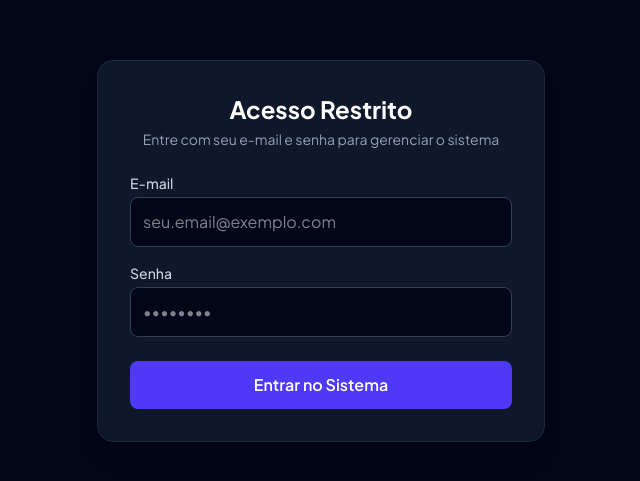
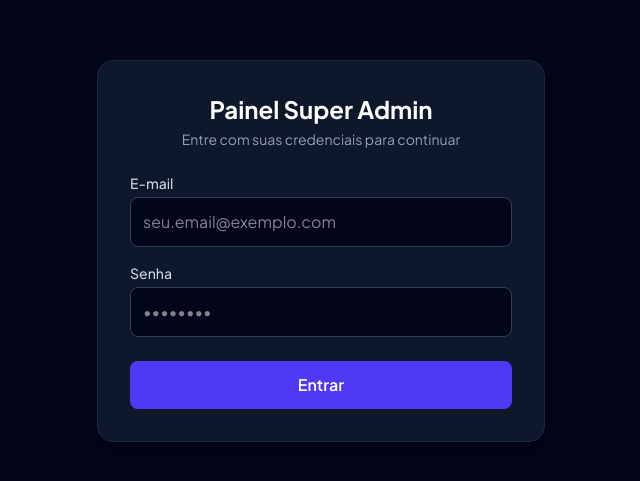
Before and after one commit to welsonpaz/site-urban, a React (Vite) app: page / in a window 1280 px wide. Shown: the part 149-630 px from the top of the page, without its empty margins (319-959 px from the left). Built offline with nearby package versions, Linux system fonts and the light colour scheme; no server answers.

Commit message:
Update App.tsx

```diff
--- a/src/App.tsx
+++ b/src/App.tsx
@@ -7,14 +7,12 @@ export default function App() {
   const [user, setUser] = useState<any>(null);
   const [loading, setLoading] = useState(true);
 
-  // Estados para a tela de login caso ela seja controlada aqui
   const [email, setEmail] = useState('');
   const [password, setPassword] = useState('');
   const [loginError, setLoginError] = useState('');
   const [loggingIn, setLoggingIn] = useState(false);
 
   useEffect(() => {
-    // Fica escutando se o usuário está logado ou não no Firebase Auth
     const unsubscribe = onAuthStateChanged(auth, (currentUser) => {
       setUser(currentUser);
       setLoading(false);
@@ -28,8 +26,10 @@ export default function App() {
     setLoggingIn(true);
 
     const result = await signInWithEmail(email, password);
-    if (!result.success) {
-      setLoginError(result.error || 'Erro ao fazer login.');
+    if (result.success && result.user) {
+      setUser(result.user);
+    } else {
+      setLoginError(result.error || 'E-mail ou senha incorretos.');
     }
     setLoggingIn(false);
   };
@@ -42,14 +42,14 @@ export default function App() {
     );
   }
 
-  // Se NÃO estiver logado, exibe a tela de login protegida por e-mail e senha
+  // Se não estiver logado, exibe a tela de login
   if (!user) {
     return (
       <div className="min-h-screen bg-slate-950 flex items-center justify-center p-4">
         <div className="bg-slate-900 border border-slate-800 p-8 rounded-2xl shadow-xl max-w-md w-full text-white">
           <div className="text-center mb-6">
-            <h1 className="text-2xl font-bold">Acesso Restrito</h1>
-            <p className="text-sm text-slate-400 mt-1">Entre com seu e-mail e senha para gerenciar o sistema</p>
+            <h1 className="text-2xl font-bold">Painel Super Admin</h1>
+            <p className="text-sm text-slate-400 mt-1">Entre com suas credenciais para continuar</p>
           </div>
 
           {loginError && (
@@ -88,7 +88,7 @@ export default function App() {
               disabled={loggingIn}
               className="w-full py-3 bg-indigo-600 hover:bg-indigo-700 font-semibold rounded-lg transition duration-200 disabled:opacity-50 mt-2"
             >
-              {loggingIn ? 'Entrando...' : 'Entrar no Sistema'}
+              {loggingIn ? 'Entrando...' : 'Entrar'}
             </button>
           </form>
         </div>
@@ -96,7 +96,7 @@ export default function App() {
     );
   }
 
-  // Se estiver logado, exibe o painel do Super Admin com o botão de Sair no topo
+  // Se estiver logado, exibe o painel do Super Admin com o botão de Sair
   return (
     <div className="min-h-screen bg-slate-950 text-white">
       <header className="bg-slate-900 border-b border-slate-800 px-6 py-4 flex justify-between items-center shadow-md">
@@ -107,7 +107,7 @@ export default function App() {
           onClick={() => signOut(auth)}
           className="bg-red-600 hover:bg-red-700 text-white px-4 py-2 rounded-lg text-sm font-semibold transition shadow"
         >
-          Sair (Logout)
+          Sair
         </button>
       </header>
 
```
